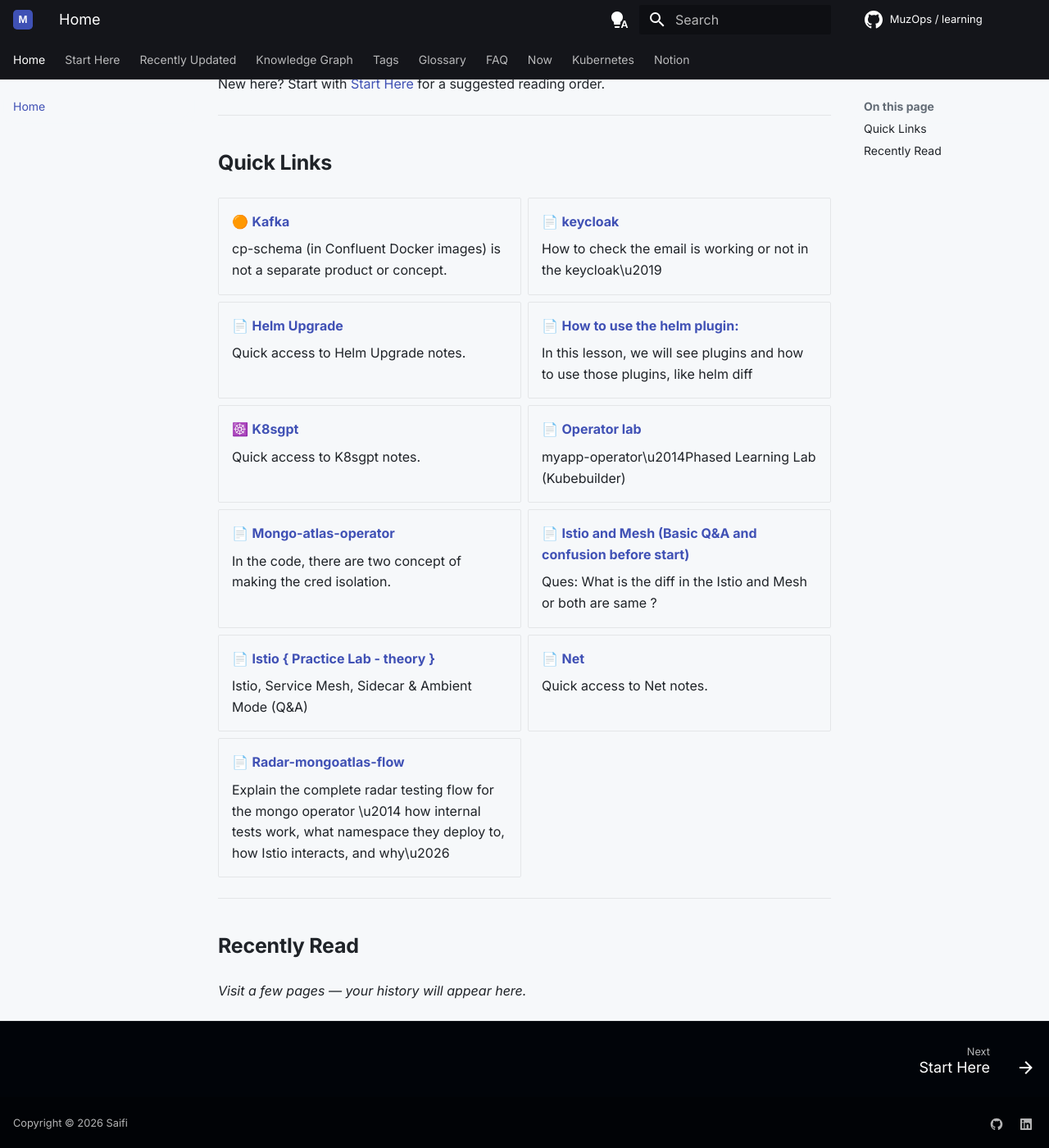
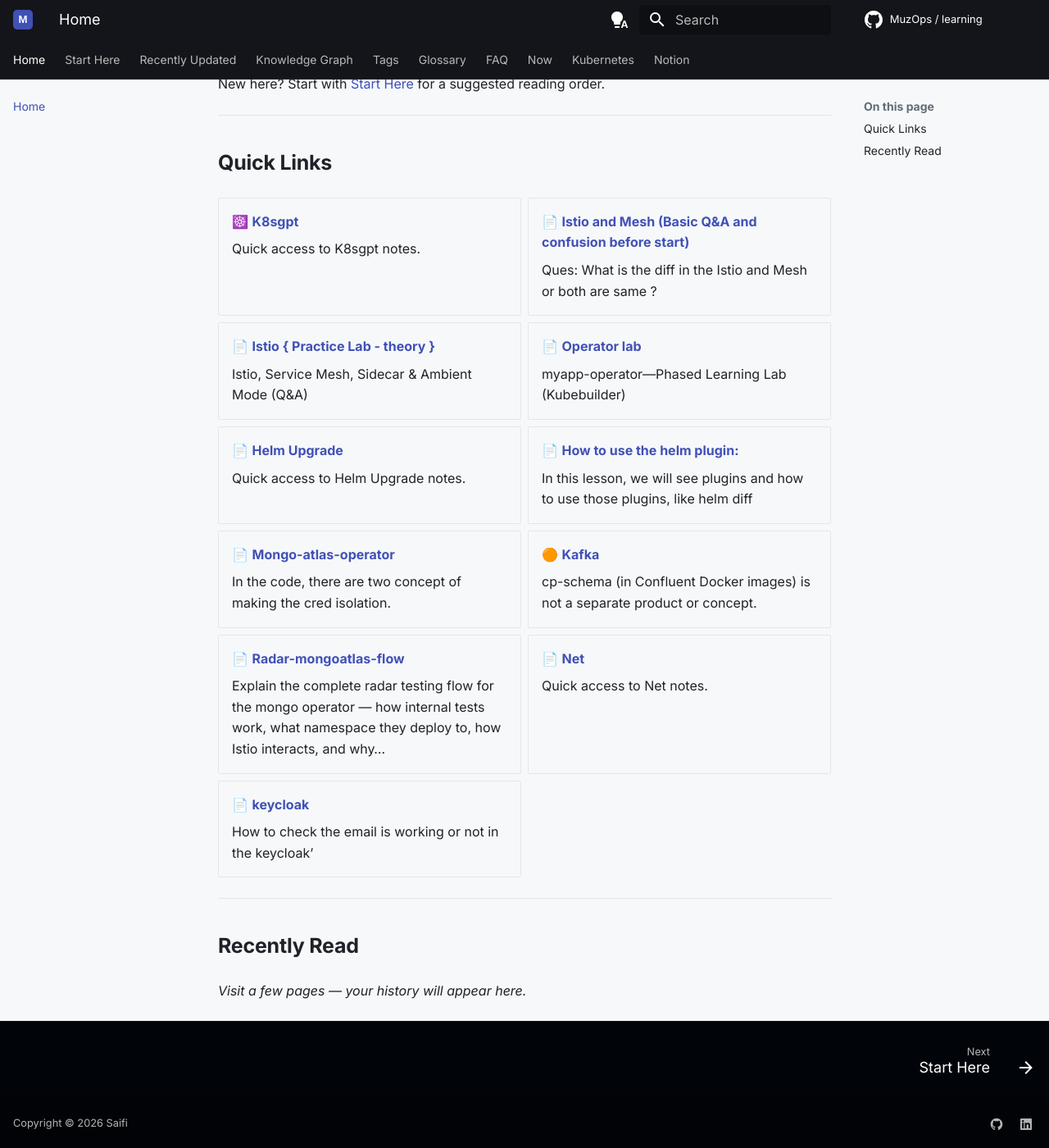
Before and after one commit to muzakkirsaifi123/learning_sbs, an MkDocs documentation site: the page built from docs/index.md, in a window 1280 px wide and 1400 px high, scrolled down 320 px. Shown: the whole window at 82% size. Built offline with MkDocs 1.6.1 and Material for MkDocs 9.7.7, drawn with Linux system fonts in a browser that asks for light colours; plug-ins that fetch from the network failed and are left out; comment, search, counter and statistics services are not loaded; part of the change alters nothing that is shown.

```diff
--- a/docs/index.md
+++ b/docs/index.md
@@ -10,13 +10,21 @@ New here? Start with [Start Here](start-here.md) for a suggested reading order.
 
 <div class="grid cards" markdown>
 
--   🟠 **[Kafka](notion/kafka/kafka.md)**
+-   ☸️ **[K8sgpt](notion/kubernetes/k8sgpt.md)**
 
-    cp-schema (in Confluent Docker images) is not a separate product or concept.
+    Quick access to K8sgpt notes.
 
--   📄 **[keycloak](notion/keycloak.md)**
+-   📄 **[Istio and Mesh (Basic Q&A and confusion before start)](notion/kubernetes/network-security/istio-and-mesh-basic-qa-and-confusion-before-start.md)**
 
-    How to check the email is working or not in the keycloak\u2019
+    Ques: What is the diff in the Istio and Mesh or both are same ?
+
+-   📄 **[Istio { Practice Lab - theory }](notion/kubernetes/network-security/istio-practice-lab-theory-.md)**
+
+    Istio, Service Mesh, Sidecar & Ambient Mode (Q&A)
+
+-   📄 **[Operator lab](notion/kubernetes/kubernetes-operator/operator-lab.md)**
+
+    myapp-operator—Phased Learning Lab (Kubebuilder)
 
 -   📄 **[Helm Upgrade](notion/kubernetes/helm/helm-upgrade.md)**
 
@@ -26,33 +34,25 @@ New here? Start with [Start Here](start-here.md) for a suggested reading order.
 
     In this lesson, we will see plugins and how to use those plugins, like helm diff
 
--   ☸️ **[K8sgpt](notion/kubernetes/k8sgpt.md)**
-
-    Quick access to K8sgpt notes.
-
--   📄 **[Operator lab](notion/kubernetes/kubernetes-operator/operator-lab.md)**
-
-    myapp-operator\u2014Phased Learning Lab (Kubebuilder)
-
 -   📄 **[Mongo-atlas-operator](notion/kubernetes/mongo-atlas-operator.md)**
 
     In the code, there are two concept of making the cred isolation.
 
--   📄 **[Istio and Mesh (Basic Q&A and confusion before start)](notion/kubernetes/network-security/istio-and-mesh-basic-qa-and-confusion-before-start.md)**
+-   🟠 **[Kafka](notion/kafka/kafka.md)**
 
-    Ques: What is the diff in the Istio and Mesh or both are same ?
+    cp-schema (in Confluent Docker images) is not a separate product or concept.
 
--   📄 **[Istio { Practice Lab - theory }](notion/kubernetes/network-security/istio-practice-lab-theory-.md)**
+-   📄 **[Radar-mongoatlas-flow](notion/radar/radar-mongoatlas-flow.md)**
 
-    Istio, Service Mesh, Sidecar & Ambient Mode (Q&A)
+    Explain the complete radar testing flow for the mongo operator — how internal tests work, what namespace they deploy to, how Istio interacts, and why…
 
 -   📄 **[Net](notion/net.md)**
 
     Quick access to Net notes.
 
--   📄 **[Radar-mongoatlas-flow](notion/radar/radar-mongoatlas-flow.md)**
+-   📄 **[keycloak](notion/keycloak.md)**
 
-    Explain the complete radar testing flow for the mongo operator \u2014 how internal tests work, what namespace they deploy to, how Istio interacts, and why\u2026
+    How to check the email is working or not in the keycloak’
 
 </div>
 
```
